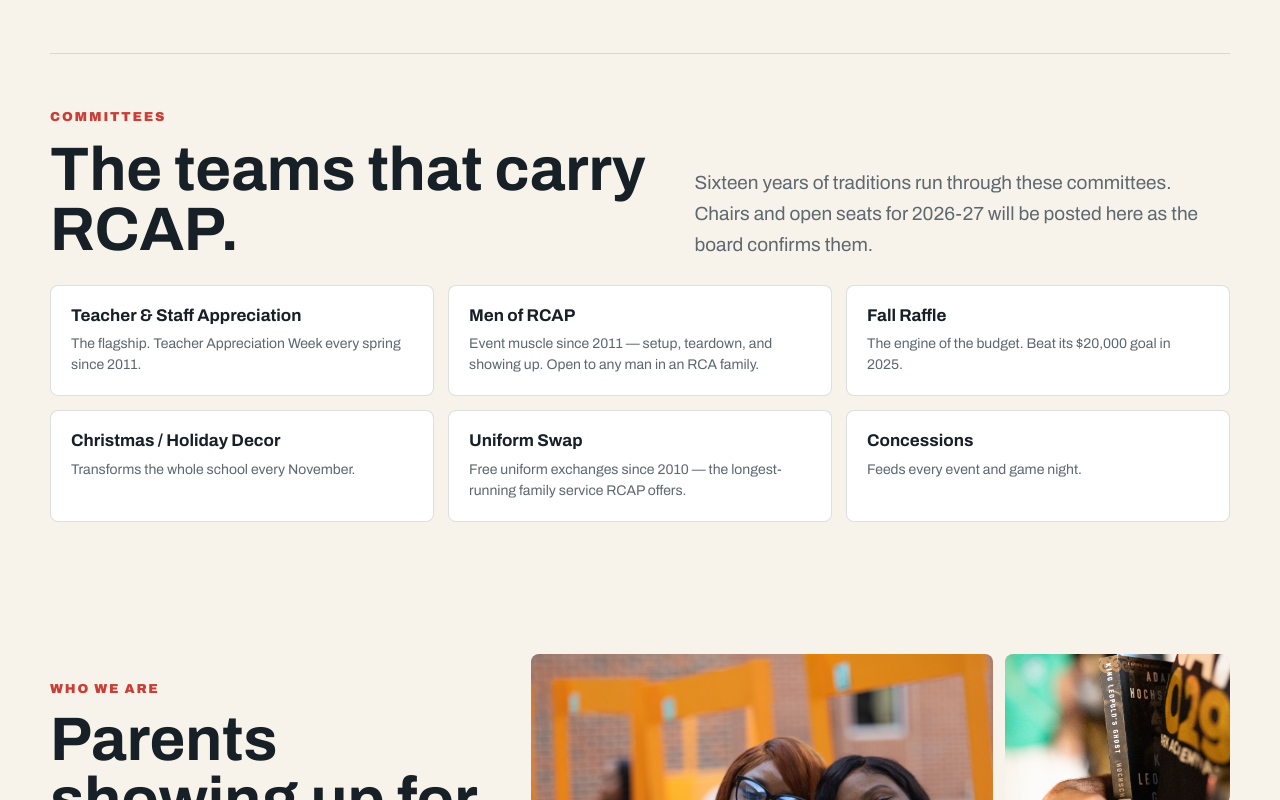
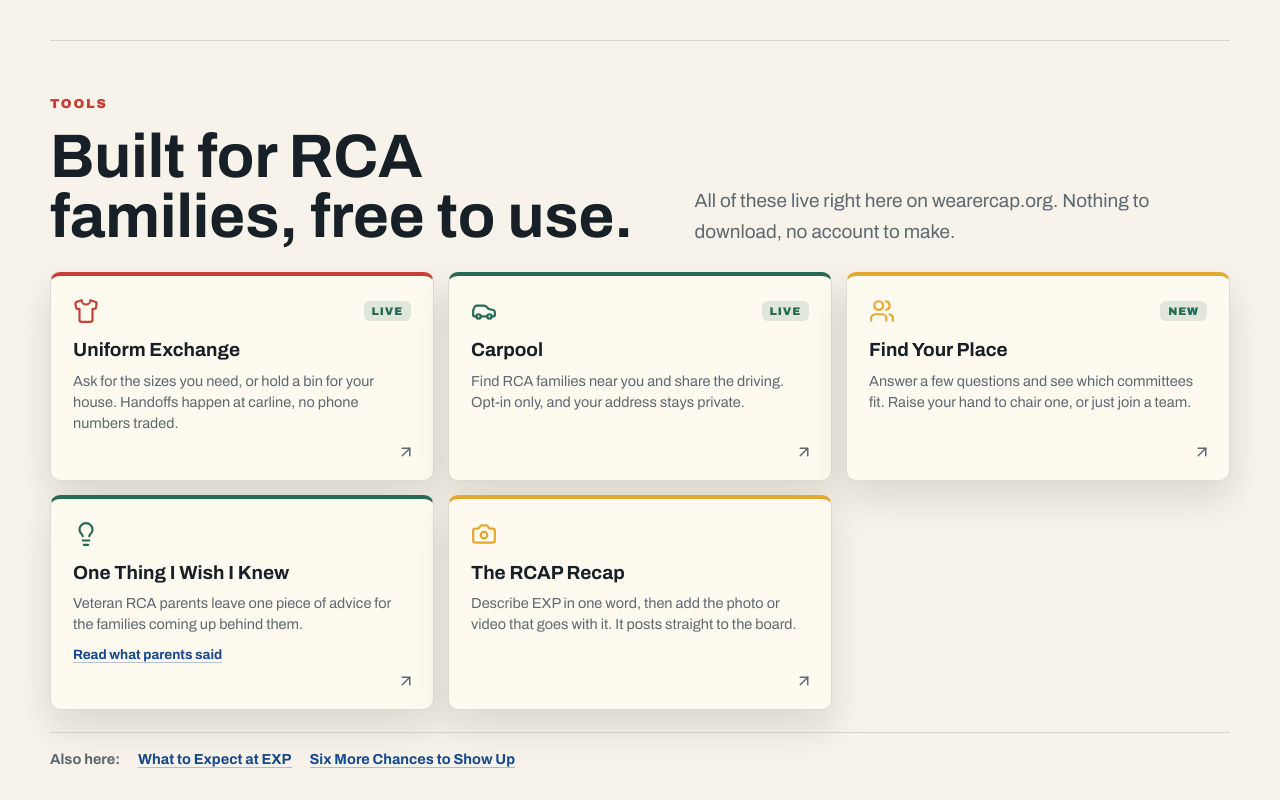
Before and after one commit to mosejames/wearercap.org, a React (Vite) app: page / in a window 1280 px wide. Shown: the part 1800-2600 px from the top of the page. Built offline with nearby package versions, Linux system fonts and the light colour scheme.

Commit message:
Homepage: a Tools section linking every app on the site

```diff
--- a/src/main.jsx
+++ b/src/main.jsx
@@ -3,12 +3,15 @@ import { createRoot } from 'react-dom/client';
 import {
   ArrowUpRight,
   CalendarDays,
+  Camera,
   Car,
   Clock,
   HeartHandshake,
+  Lightbulb,
   Mail,
   Megaphone,
   PlayCircle,
+  Shirt,
   Users,
   X,
 } from 'lucide-react';
@@ -100,6 +103,61 @@ const doors = [
   },
 ];
 
+// Tools — the apps RCAP has actually built and shipped. Each one lives under
+// wearercap.org as its own page. Add a row here when a new one goes live; the
+// section renders straight from this list.
+const tools = [
+  {
+    variant: 'exchange',
+    icon: Shirt,
+    title: 'Uniform Exchange',
+    body:
+      'Ask for the sizes you need, or hold a bin for your house. Handoffs ' +
+      'happen at carline, no phone numbers traded.',
+    href: '/uniform-exchange/',
+    badge: 'Live',
+  },
+  {
+    variant: 'carpool',
+    icon: Car,
+    title: 'Carpool',
+    body:
+      'Find RCA families near you and share the driving. Opt-in only, and ' +
+      'your address stays private.',
+    href: '/carpool/',
+    badge: 'Live',
+  },
+  {
+    variant: 'committee',
+    icon: Users,
+    title: 'Find Your Place',
+    body:
+      'Answer a few questions and see which committees fit. Raise your hand ' +
+      'to chair one, or just join a team.',
+    href: '/committee-interest/',
+    badge: 'New',
+  },
+  {
+    variant: 'wik',
+    icon: Lightbulb,
+    title: 'One Thing I Wish I Knew',
+    body:
+      'Veteran RCA parents leave one piece of advice for the families coming ' +
+      'up behind them.',
+    href: '/wish-i-knew/',
+    secondary: { label: 'Read what parents said', href: '/wish-i-knew/read/' },
+  },
+  {
+    variant: 'recap',
+    icon: Camera,
+    title: 'The RCAP Recap',
+    body:
+      'Describe EXP in one word, then add the photo or video that goes with ' +
+      'it. It posts straight to the board.',
+    href: '/rcap-recap/',
+  },
+];
+
 const serveActions = [
   {
     icon: HeartHandshake,
@@ -119,12 +177,12 @@ const serveActions = [
   },
   {
     icon: Megaphone,
-    title: 'Nominate — coming soon',
+    title: 'Find your place',
     body:
-      'Advisory Board grade seats and committee interest open here soon. ' +
-      'Until then, email RCAP to put a name forward.',
-    href: contactHref,
-    label: 'Email RCAP',
+      'Tell us what you are into and see which committees fit. Chair one, ' +
+      'or just join a team.',
+    href: '/committee-interest/',
+    label: 'Open the form',
     external: false,
   },
 ];
@@ -345,6 +403,47 @@ function App() {
         </div>
       </section>
 
+      {/* Tools — everything RCAP has built for families, rendered from the
+          `tools` list above. Each card is a whole-card link; Wish I Knew
+          carries a second link to its reader on top of that. */}
+      <section id="tools" className="content-section tools-section">
+        <div className="section-heading">
+          <p className="section-label">Tools</p>
+          <h2>Built for RCA families, free to use.</h2>
+          <p>
+            All of these live right here on wearercap.org. Nothing to download,
+            no account to make.
+          </p>
+        </div>
+        <div className="tool-grid" aria-label="RCAP tools">
+          {tools.map(({ variant, icon: Icon, title, body, href, badge, secondary }) => (
+            <article className={`tool-card ${variant}`} key={title}>
+              <div className="tool-top">
+                <Icon size={26} aria-hidden="true" />
+                {badge ? <span className="door-badge">{badge}</span> : null}
+              </div>
+              <h3>
+                <a href={href}>{title}</a>
+              </h3>
+              <p>{body}</p>
+              {secondary ? (
+                <a className="tool-secondary" href={secondary.href}>
+                  {secondary.label}
+                </a>
+              ) : null}
+              <span className="tool-go" aria-hidden="true">
+                <ArrowUpRight size={18} />
+              </span>
+            </article>
+          ))}
+        </div>
+        <nav className="tool-reads" aria-label="RCAP letters">
+          <span>Also here:</span>
+          <a href="/what-to-expect/">What to Expect at EXP</a>
+          <a href="/invite/">Six More Chances to Show Up</a>
+        </nav>
+      </section>
+
       {/* Committees — the recruitment surface. Chairs/open seats added after
           the board confirms them; descriptions stay evergreen. */}
       <section id="committees" className="content-section committees-section">
@@ -412,12 +511,17 @@ function App() {
           <a href={contactHref}>{contactEmail}</a>.
         </p>
         <nav className="footer-map" aria-label="Site sections">
+          <a href="#events">Events</a>
+          <a href="#serve">Serve</a>
+          <a href="#tools">Tools</a>
+          <a href="#committees">Committees</a>
+          <a href="/uniform-exchange/">Uniform Exchange</a>
           <a href="/carpool/">Carpool</a>
-          <a href="#serve">Serve</a>
-          <a href="#events">Events</a>
-          <a href="#committees">Committees</a>
+          <a href="/committee-interest/">Find Your Place</a>
+          <a href="/wish-i-knew/">One Thing I Wish I Knew</a>
+          <a href="/rcap-recap/">The RCAP Recap</a>
           <a href="/what-to-expect/">What to Expect at EXP</a>
-          <a href="/wish-i-knew/">One Thing I Wish I Knew</a>
+          <a href="/invite/">Six More Chances to Show Up</a>
         </nav>
       </section>
 
--- a/src/styles.css
+++ b/src/styles.css
@@ -1415,3 +1415,169 @@ button {
     grid-template-columns: 1fr;
   }
 }
+
+/* Tools — the apps built under wearercap.org. Card look is lifted from
+   .door-card on purpose so the two grids read as one system. The whole card is
+   the link via a stretched ::after; the one secondary link (Wish I Knew's
+   reader) sits above it on z-index. */
+
+.tool-grid {
+  display: grid;
+  grid-template-columns: repeat(3, minmax(0, 1fr));
+  gap: 14px;
+}
+
+.tool-card {
+  position: relative;
+  display: grid;
+  align-content: start;
+  gap: 10px;
+  /* extra bottom padding reserves the corner the .tool-go arrow sits in */
+  padding: 22px 22px 46px;
+  background: var(--surface);
+  border: 1px solid var(--line);
+  border-top: 4px solid var(--blue);
+  border-radius: 10px;
+  box-shadow: var(--shadow);
+  transition: transform 0.18s ease, box-shadow 0.18s ease;
+}
+
+.tool-card:hover {
+  transform: translateY(-3px);
+  box-shadow: 0 22px 46px rgba(8, 13, 18, 0.18);
+}
+
+.tool-top {
+  display: flex;
+  align-items: center;
+  justify-content: space-between;
+}
+
+.tool-card > .tool-top svg {
+  color: var(--blue);
+}
+
+.tool-card h3 {
+  margin: 6px 0 0;
+  font-size: 19px;
+  line-height: 1.1;
+}
+
+.tool-card h3 a::after {
+  content: '';
+  position: absolute;
+  inset: 0;
+  border-radius: 10px;
+}
+
+.tool-card p {
+  margin: 0;
+  color: var(--muted);
+  font-size: 14.5px;
+  line-height: 1.45;
+}
+
+.tool-go {
+  position: absolute;
+  right: 18px;
+  bottom: 16px;
+  color: var(--muted);
+  transition: transform 0.18s ease;
+}
+
+.tool-card:hover .tool-go {
+  transform: translate(2px, -2px);
+}
+
+.tool-secondary {
+  position: relative;
+  z-index: 1;
+  justify-self: start;
+  margin-top: 2px;
+  font-size: 13.5px;
+  font-weight: 700;
+  color: var(--blue);
+  border-bottom: 1px solid rgba(23, 74, 139, 0.32);
+}
+
+.tool-secondary:hover {
+  border-bottom-color: var(--blue);
+}
+
+.tool-card.exchange {
+  border-top-color: var(--red);
+}
+
+.tool-card.exchange > .tool-top svg {
+  color: var(--red);
+}
+
+.tool-card.carpool {
+  border-top-color: var(--green);
+}
+
+.tool-card.carpool > .tool-top svg {
+  color: var(--green);
+}
+
+.tool-card.committee {
+  border-top-color: var(--gold);
+}
+
+.tool-card.committee > .tool-top svg {
+  color: var(--gold);
+}
+
+.tool-card.wik {
+  border-top-color: var(--green);
+}
+
+.tool-card.wik > .tool-top svg {
+  color: var(--green);
+}
+
+.tool-card.recap {
+  border-top-color: var(--gold);
+}
+
+.tool-card.recap > .tool-top svg {
+  color: var(--gold);
+}
+
+.tool-reads {
+  display: flex;
+  flex-wrap: wrap;
+  align-items: baseline;
+  gap: 8px 18px;
+  margin-top: 22px;
+  padding-top: 18px;
+  border-top: 1px solid var(--line);
+  font-size: 14.5px;
+}
+
+.tool-reads span {
+  color: var(--muted);
+  font-weight: 700;
+}
+
+.tool-reads a {
+  color: var(--blue);
+  font-weight: 700;
+  border-bottom: 1px solid rgba(23, 74, 139, 0.32);
+}
+
+.tool-reads a:hover {
+  border-bottom-color: var(--blue);
+}
+
+@media (max-width: 860px) {
+  .tool-grid {
+    grid-template-columns: 1fr 1fr;
+  }
+}
+
+@media (max-width: 520px) {
+  .tool-grid {
+    grid-template-columns: 1fr;
+  }
+}
```
